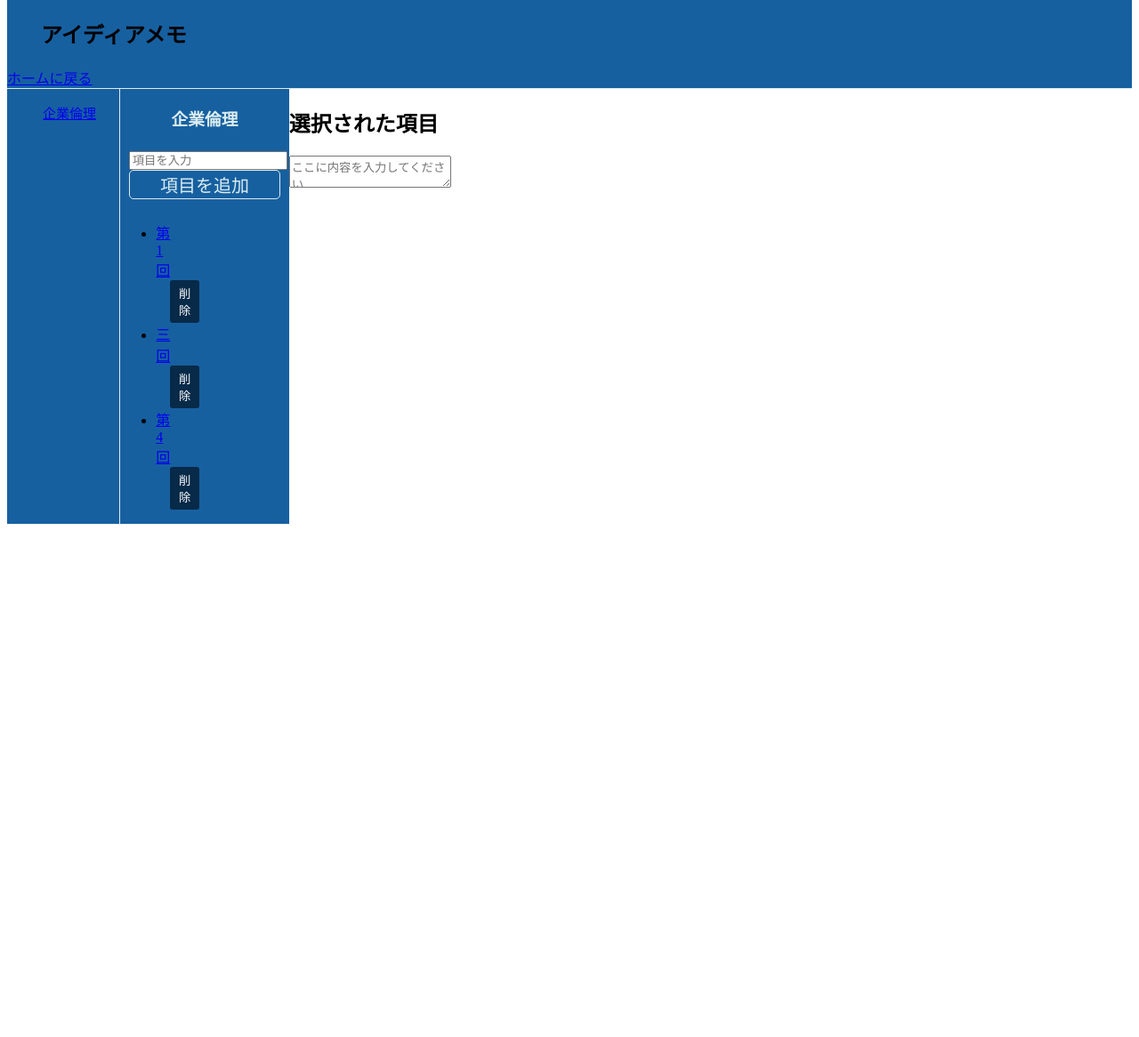
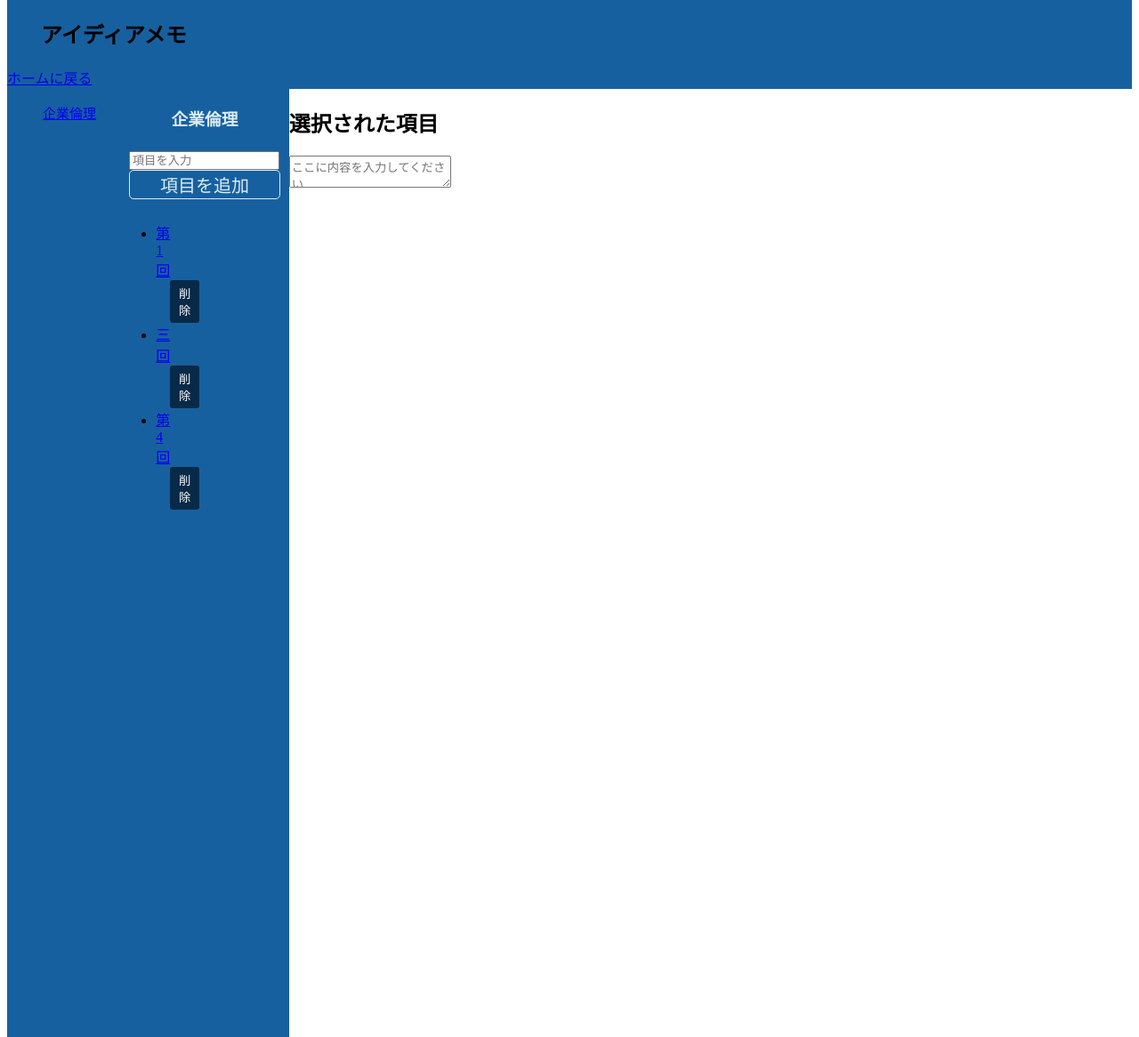
Before and after one commit to IDM-R/Info-Sys-Des-imp, a Flask app: page /group/1 in a window 1280 px wide. Shown: the whole page at 89% size. Before the commit the page ends 589 px from the top, so only its background shows below. Run offline with Flask 3, Linux system fonts and the light colour scheme; a user stored in the database is signed in.

Commit message:
コミット

```diff
--- a/ISD_update/static/style.css
+++ b/ISD_update/static/style.css
@@ -1,33 +1,38 @@
-body{
-    margin-top:0;
+body {
+  margin-top: 0;
   font-family: UD デジタル 教科書体 NP-R;
 }
-.navbar{
+form {
+  width: 100%;
+  min-height: 800pt;
+  height: 100vh;
+}
+.navbar {
   margin-top: 0;
   background-color: #1760a0;
   display: inline-block;
-   width:100%;
-   border-bottom:solid 1px #dbedf0;
+  width: 100%;
+  border-bottom: solid 1px #1760a0;
 }
-.navbar h1{
+.navbar h1 {
   margin-left: 3%;
 }
-.content{
+.content {
   display: flex;
-    height:100%;
-    width:100%;
+  height: 100%;
+  width: 100%;
 }
-.app{
-    width:10%;
+.app {
+  width: 10%;
   background-color: #1760a0;
-    border-right:solid 1px #dbedf0;
+  border-right: solid 1px #1760a0;
 }
-.item{
-    width:15%;
+.item {
+  width: 15%;
   background-color: #1760a0;
 }
-.board{
-    width:75%;
+.board {
+  width: 75%;
 }
 
 #itemContainer {
@@ -38,41 +43,41 @@ body{
   border: 1px solid #1760a0;
   border-radius: 2px;
   display: inline-block;
-    width:95%;
-    color:#dbedf0;
-    margin-top:20px;
+  width: 95%;
+  color: #dbedf0;
+  margin-top: 20px;
   font-weight: bold;
   font-size: 25px;
   text-align: center;
 }
-button#addItemBtn{
-    margin:5%;
-    width:90%;
-    color:#dbedf0;
+button#addItemBtn {
+  margin: 5%;
+  width: 90%;
+  color: #dbedf0;
   background-color: #1760a0;
-    border:solid 1px #dbedf0;
+  border: solid 1px #dbedf0;
   border-radius: 5px;
   margin-top: 0;
   font-size: 20px;
   font-family: UD デジタル 教科書体 NP-R;
 }
 
-.btn-delete{
+.btn-delete {
   margin-left: 70%;
 }
 
-.item-btn{
-    margin-top:3%;
+.item-btn {
+  margin-top: 3%;
   margin-left: 5%;
   margin-right: 5%;
-    width:90%;
+  width: 85%;
 }
 
-h3{
-    color:#dbedf0;
+h3 {
+  color: #dbedf0;
   text-align: center;
 }
-.group-list{
+.group-list {
   margin-top: 10%;
   list-style: none;
   font-size: 15px;
@@ -89,7 +94,7 @@ h3{
   resize: none;
 }
 .btn-delete {
-    background-color:#072a49;
+  background-color: #072a49;
   color: white;
   border: none;
   padding: 5px 10px;
@@ -98,7 +103,7 @@ h3{
 }
 
 .btn-delete:hover {
-    background-color:#072a49;
+  background-color: #072a49;
 }
 .dynamic-textbox {
   margin: 10px 0;
@@ -109,9 +114,9 @@ h3{
   padding: 10px;
   font-size: 14px;
 }
-#textboxContainer{
-    height:50%;
-    width:70%;
+#textboxContainer {
+  height: 50%;
+  width: 70%;
 }
 
 .textbox-container {
@@ -157,7 +162,6 @@ h3{
   cursor: pointer;
 }
 
-
 .like-button:hover {
   color: #0056b3;
   text-decoration: underline;
--- a/ISD_update/templates/base.html
+++ b/ISD_update/templates/base.html
@@ -1,16 +1,20 @@
 <!DOCTYPE html>
 <html lang="ja">
-<head>
-    <meta charset="UTF-8">
-    <meta name="viewport" content="width=device-width, initial-scale=1.0">
+  <head>
+    <meta charset="UTF-8" />
+    <meta name="viewport" content="width=device-width, initial-scale=1.0" />
     <title>IdiaMemo</title>
-    <link href="{{url_for('static', filename='style.css')}}" rel="stylesheet" type="text/css">
+    <link
+      href="{{url_for('static', filename='../static
+      /style.css')}}"
+      rel="stylesheet"
+      type="text/css"
+    />
     <!-- jQueryのCDNリンクを追加 -->
     <script src="https://code.jquery.com/jquery-3.6.0.min.js"></script>
     <script src="{{ url_for('static', filename='js/script.js') }}"></script>
-</head>
-<body>
-    {% block content%}
-    {% endblock %}
-</body>
+  </head>
+  <body>
+    {% block content%} {% endblock %}
+  </body>
 </html>
--- a/ISD_update/templates/group.html
+++ b/ISD_update/templates/group.html
@@ -1,15 +1,13 @@
-{% extends "base.html" %}
-
-{% block content %}
+{% extends "base.html" %} {% block content %}
+<link href="../static/style.css" rel="stylesheet" type="text/css" />
+<script src="../static/style.css"></script>
 <form action="/group/{{ group.id }}" method="POST">
   <nav class="navbar">
     <h1>アイディアメモ</h1>
     <a href="/">ホームに戻る</a>
   </nav>
   <div class="content">
-
     <div class="app">
-
       {% if groups %}
       <ul>
         {% for group in groups %}
@@ -25,15 +23,25 @@
 
     <div class="item">
       <h3>{{ group.name }}</h3>
-        <input type="text" name="item_title" placeholder="項目を入力" class="item-btn">
-        <button type="submit" id="addItemBtn">項目を追加</button>  <!-- submitに変更 -->
+      <input
+        type="text"
+        name="item_title"
+        placeholder="項目を入力"
+        class="item-btn"
+      />
+      <button type="submit" id="addItemBtn">項目を追加</button>
+      <!-- submitに変更 -->
 
       {% if items %}
       <ul>
         {% for item in items %}
         <li id="item-{{ item.id }}" class="item">
           <a href="/item/{{ item.id }}" class="item-link">{{ item.title }}</a>
-            <form action="/group/{{ group.id }}/delete/{{ item.id }}" method="POST" style="display:inline;">
+          <form
+            action="/group/{{ group.id }}/delete/{{ item.id }}"
+            method="POST"
+            style="display: inline"
+          >
             <button type="submit" class="btn-delete">削除</button>
           </form>
         </li>
@@ -42,11 +50,13 @@
       {% else %}
       <p>まだ項目がありません。</p>
       {% endif %}
-
     </div>
     <div class="board">
       <h2 id="boardTitle">選択された項目</h2>
-        <textarea id="boardContent" placeholder="ここに内容を入力してください"></textarea>
+      <textarea
+        id="boardContent"
+        placeholder="ここに内容を入力してください"
+      ></textarea>
     </div>
   </div>
 </form>
```
Also changed, not shown: login/templates/index.html (+15 -23 lines), ISD_update/instance/isd.db. Lines whose indentation alone changed are shown as unchanged.
